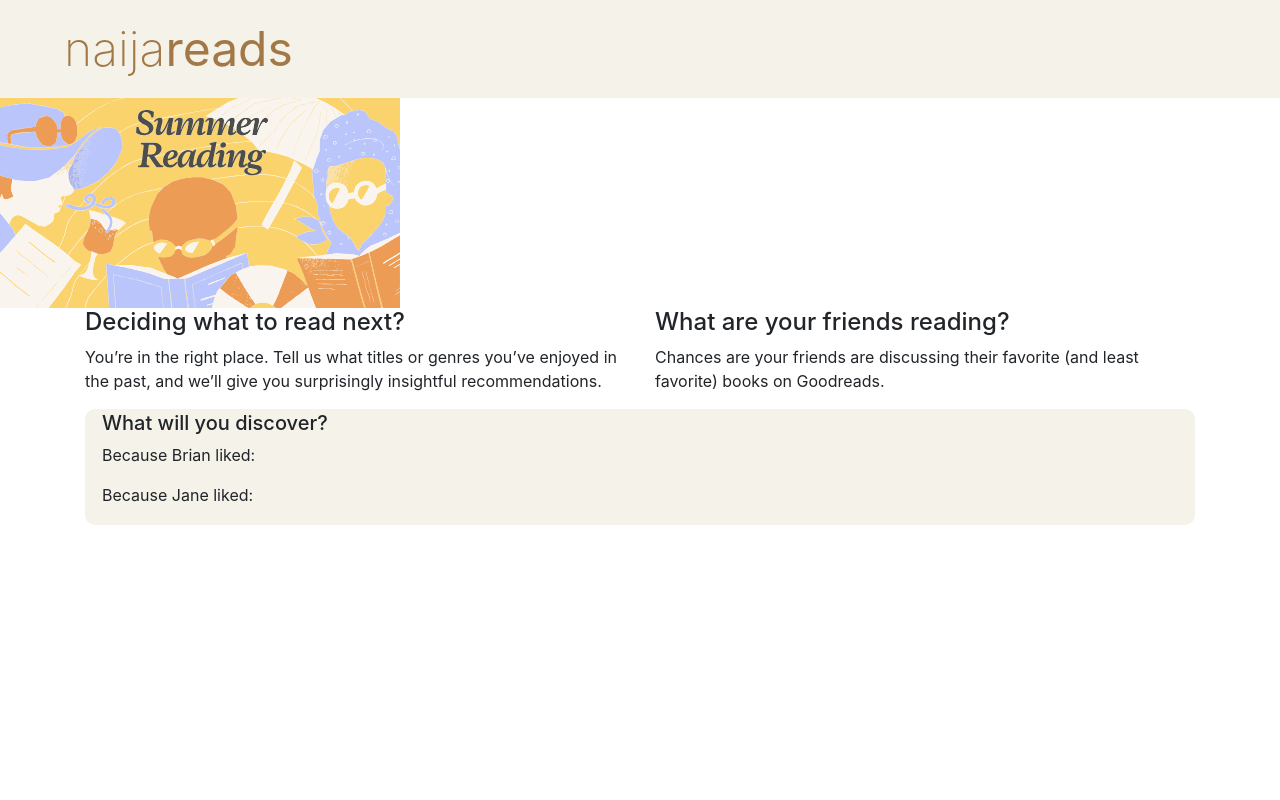
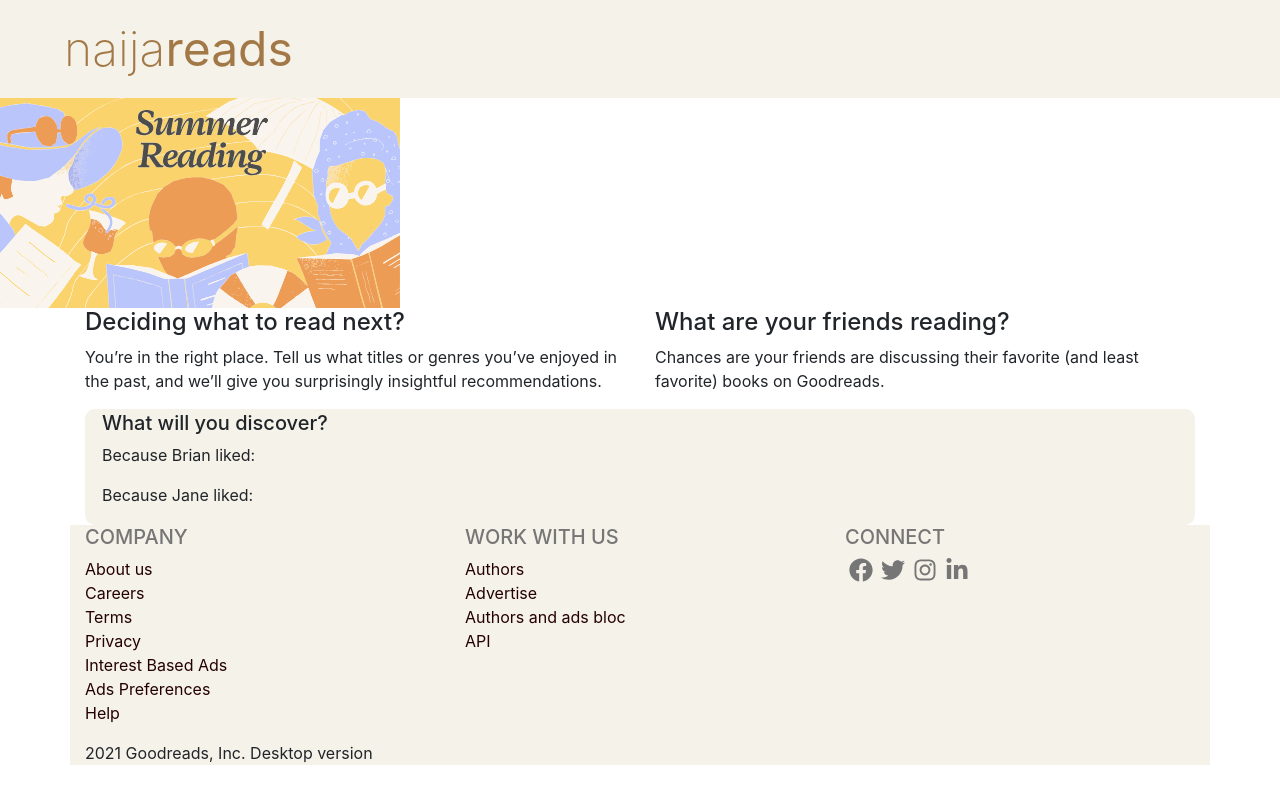
Before and after one commit to Ango-Jay/Naijareads, a React (Create React App) app: page / in a window 1280 px wide. Built offline with nearby package versions, Linux system fonts and the light colour scheme.

Commit message:
home page

```diff
--- /dev/null
+++ b/src/components/Footer.jsx
@@ -0,0 +1,84 @@
+import React from "react";
+import { Container, Col, Row, List } from "reactstrap";
+import {
+  FaFacebook,
+  FaTwitter,
+  FaInstagram,
+  FaLinkedinIn
+} from "react-icons/fa";
+import { IconContext } from "react-icons";
+
+const Footer = () => {
+  return (
+    <Container className="footergallery-bg">
+      <Row>
+        <Col>
+          <h5 className="footer_text">COMPANY</h5>
+          <List type="unstyled">
+            <a href="#" className="footer_links">
+              {" "}
+              <li>About us</li>{" "}
+            </a>
+            <a href="#" className="footer_links">
+              {" "}
+              <li>Careers</li>{" "}
+            </a>
+            <a href="#" className="footer_links">
+              {" "}
+              <li>Terms</li>{" "}
+            </a>
+            <a href="#" className="footer_links">
+              {" "}
+              <li>Privacy</li>{" "}
+            </a>
+            <a href="#" className="footer_links">
+              {" "}
+              <li>Interest Based Ads</li>{" "}
+            </a>
+            <a href="#" className="footer_links">
+              {" "}
+              <li>Ads Preferences</li>{" "}
+            </a>
+            <a href="#" className="footer_links">
+              {" "}
+              <li>Help</li>{" "}
+            </a>
+          </List>
+        </Col>
+        <Col>
+          <h5 className="footer_text">WORK WITH US</h5>
+          <List type="unstyled">
+            <a href="#" className="footer_links">
+              {" "}
+              <li>Authors</li>
+            </a>
+            <a href="#" className="footer_links">
+              {" "}
+              <li>Advertise</li>
+            </a>
+            <a href="#" className="footer_links">
+              {" "}
+              <li>Authors and ads bloc</li>
+            </a>
+            <a href="#" className="footer_links">
+              {" "}
+              <li>API</li>
+            </a>
+          </List>
+        </Col>
+        <Col>
+          <h5 className="footer_text">CONNECT</h5>
+          <IconContext.Provider value={{ className: "footer_icons" }}>
+            <FaFacebook className="mx-1" />
+            <FaTwitter className="mx-1" />
+            <FaInstagram className="mx-1" />
+            <FaLinkedinIn className="mx-1" />
+          </IconContext.Provider>
+        </Col>
+      </Row>
+      <p>2021 Goodreads, Inc. Desktop version</p>
+    </Container>
+  );
+};
+
+export default Footer;
--- a/src/pages/Home/Main.jsx
+++ b/src/pages/Home/Main.jsx
@@ -5,6 +5,7 @@
 import "./main.css";
 import { ReactComponent as Banner } from "../../assets/image2vector.svg";
 import BookGallery from "../../components/BookGallery";
+import Footer from "../../components/Footer";
 
 class Main extends React.Component {
   render() {
@@ -35,7 +36,9 @@
               <BookGallery sm={{ size: 6, order: 2, offset: 1 }} />
             </Col>
           </Row>
+
         </Container>
+      <Footer/>
       </React.Fragment>
     );
   }
--- a/src/pages/Home/main.css
+++ b/src/pages/Home/main.css
@@ -19,3 +19,19 @@
   border: 2px solid #f4f2e9;
   border-radius: 10px 10px;
 }
+.footergallery-bg {
+  background-color: #f4f2e9;
+}
+.footer_text {
+  color: #767676;
+}
+.footer_icons {
+  font-size: 1.5rem;
+  color: #767676;
+}
+.footer_links:hover {
+  color: rgb(37, 0, 0);
+}
+.footer_links {
+  color: rgb(37, 0, 0);
+}
```
Also changed, not shown: package.json (+7 -2 lines).
